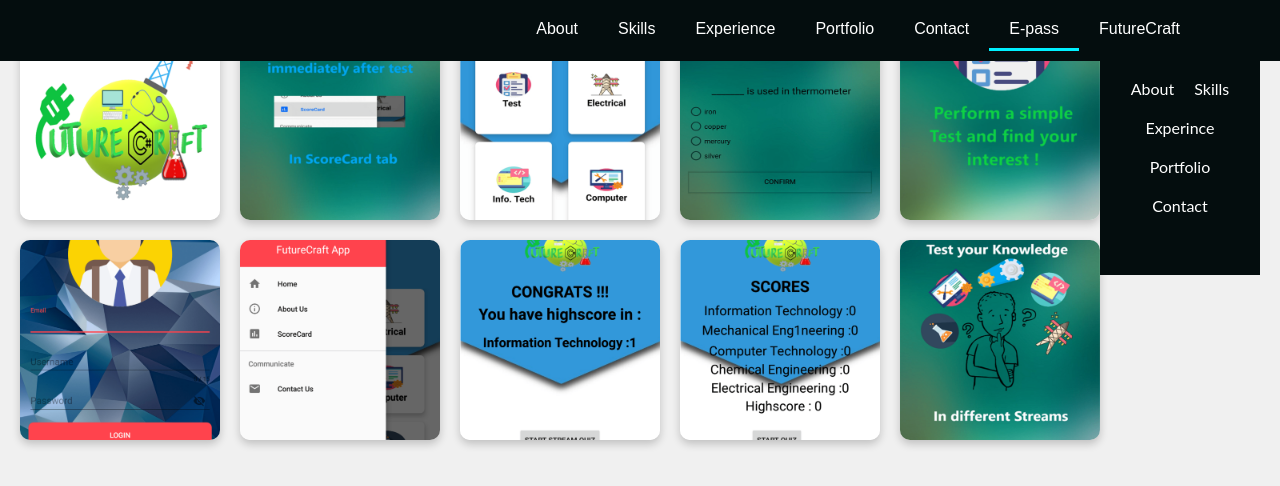
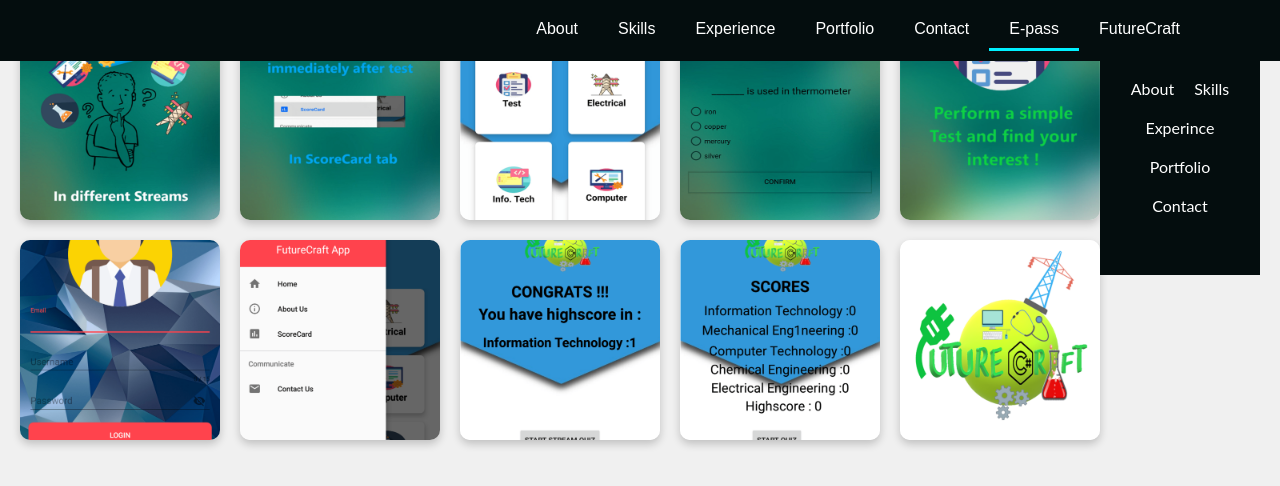
Before and after one commit to sjRahul/codehelper, a plain HTML site: page Futurecraft.html in a window 1280 px wide. Drawn offline with Linux system fonts and the light colour scheme.

Commit message:
Update Futurecraft.html

```diff
--- a/Futurecraft.html
+++ b/Futurecraft.html
@@ -11,6 +11,16 @@
 
     <link rel="icon" type="image/x-icon" href="undefined">
     <link rel="stylesheet" href="./main-mb2e80ex.css">
+  <script>
+    document.addEventListener("DOMContentLoaded", () => {
+      document.querySelectorAll('.card').forEach(card => {
+        card.addEventListener('click', () => {
+          card.classList.toggle('flipped');
+        });
+      });
+    });
+  </script>
+
     <style data-styled="gLFSCD bGIXnw itwJnI  jaaBDW boKZAu jHCZrL dgNHjn PXsbt iZASuI ehtzge bxeGYB eTcvjB hfxmui gUKUXM faaokq hApwOg cUsEs icbRkp jSIPTf klOQRe gADKnw bpkmJC  ghwqAa hUYWvT jtNWya dlwjHZ cSYXZR fxZLDw jDZvYR bBvQqk  cTmngP cYdJVP jgNZaF cOMkgu beAbts YSXlM hPaLKo gFptKv fyJhUY gwWZgA kZSKLt gFvxrz gcJBDj fOkwDk jirEhv icZcKc hMIZuU jBTbJx cgyQOm eXTKNR jckHSK hzNRfR kOAVud hsznqr ggAoFC eJiFCL pxbYU bpveSt frtpFM uuNqz hmQeRQ cGGZLU hYbsdK iylHSR caeOgq fhwiFa kPfnDT iHSMvC clTiFz bQRZwk MTlsw gfysLz cikpaR ehdkiM fUcQcW dUCgYf cYdCqp etnUX lhBqIQ iMDAAp iCqOOr ehQlQm kAeFBe ditDrr kByoVl bMFRqG bzTdUd hWCtlu cOTfFq kFmUrx fsiJEY gaOMvP cDwuy gylFWU" data-styled-version="4.3.2">
 /* sc-component-id: sc-global-2560230085 */
 @-webkit-keyframes fadeInImg{from{opacity:0;}to{opacity:1;}} @keyframes fadeInImg{from{opacity:0;}to{opacity:1;}} .img-loading{opacity:0;width:100%;height:auto;} .img-loaded{-webkit-animation:fadeInImg cubic-bezier(0.23,1,0.32,1) 1;animation:fadeInImg cubic-bezier(0.23,1,0.32,1) 1;position:relative;opacity:0;-webkit-animation-fill-mode:forwards;animation-fill-mode:forwards;-webkit-animation-duration:1.5s;animation-duration:1.5s;-webkit-animation-delay:0.1s;animation-delay:0.1s;} .LazyLoad{height:100%;} .lazy-figure{position:relative;}
@@ -263,13 +273,6 @@
     <script src="./builtIcons-mb2e80ex.js" async=""></script>
     <script>
 
-	     document.addEventListener("DOMContentLoaded", () => {
-      document.querySelectorAll('.card').forEach(card => {
-        card.addEventListener('click', () => {
-          card.classList.toggle('flipped');
-        });
-      });
-    });
 
   function setActive(el) {
     const links = document.querySelectorAll('nav a');
@@ -349,7 +352,7 @@
     <div class="card">
       <div class="card-inner">
         <div class="card-front">
-          <img src="https://sjrahul.github.io/codehelper/image/e1.png" alt="Image 1">
+          <img src="https://sjrahul.github.io/codehelper/image/e10.png" alt="Image 1">
         </div>
         <div class="card-back">
           <p>Detail about image 1 goes here.</p>
@@ -439,7 +442,7 @@
     <div class="card">
       <div class="card-inner">
         <div class="card-front">
-          <img src="https://sjrahul.github.io/codehelper/image/e10.png" alt="Image 10">
+          <img src="https://sjrahul.github.io/codehelper/image/e1.png" alt="Image 10">
         </div>
         <div class="card-back">
           <p>Detail about image 10 goes here.</p>
```
